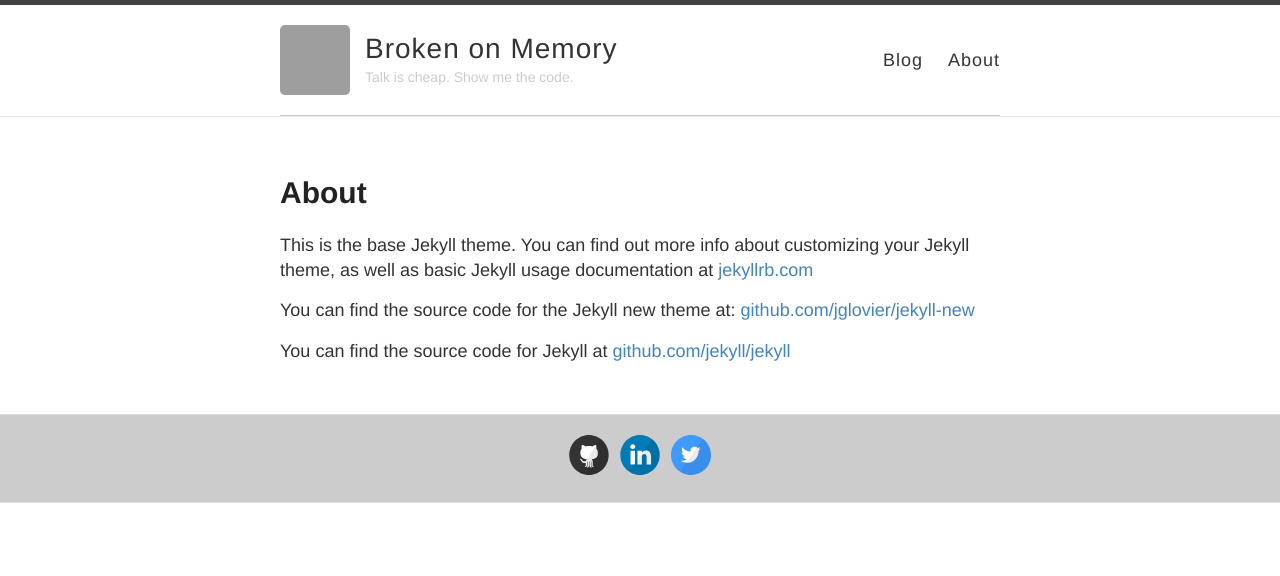
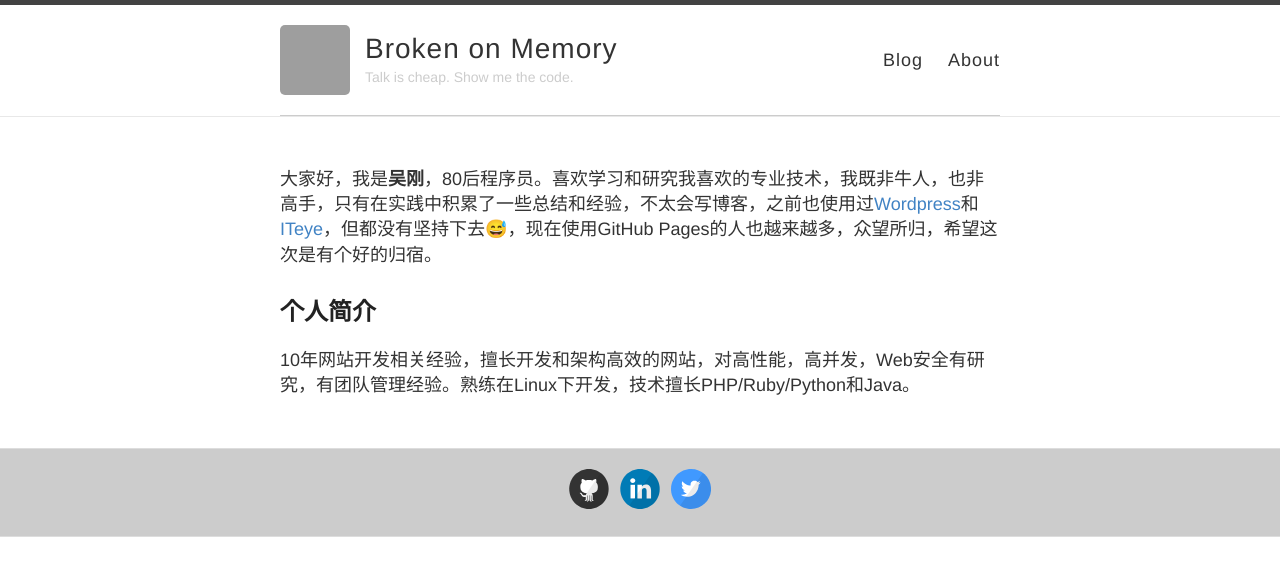
Before and after one commit to gokure/gokure.github.io, a Jekyll site: the page built from about.md, in a window 1280 px wide. Shown: the top 576 px of the page. Built offline with Jekyll 4.4.1, drawn with Linux system fonts in a browser that asks for light colours; emoji names are drawn with the system emoji font; grey boxes are pictures that could not be loaded.

Commit message:
Updates about page.

```diff
--- a/_layouts/page.html
+++ b/_layouts/page.html
@@ -4,7 +4,7 @@ layout: default
 
 <article class="page">
 
-  <h1>{{ page.title }}</h1>
+  {{ if page.title }}<h1>{{ page.title }}</h1>{{ endif }}
 
   <div class="entry">
     {{ content }}
--- a/about.md
+++ b/about.md
@@ -1,11 +1,10 @@
 ---
 layout: page
-title: About
 permalink: /about/
 ---
 
-This is the base Jekyll theme. You can find out more info about customizing your Jekyll theme, as well as basic Jekyll usage documentation at [jekyllrb.com](http://jekyllrb.com/)
+大家好，我是**吴刚**，80后程序员。喜欢学习和研究我喜欢的专业技术，我既非牛人，也非高手，只有在实践中积累了一些总结和经验，不太会写博客，之前也使用过[Wordpress](http://gokure.wordpress.com/)和[ITeye](http://ggtalk.iteye.com/)，但都没有坚持下去:sweat_smile:，现在使用GitHub Pages的人也越来越多，众望所归，希望这次是有个好的归宿。
 
-You can find the source code for the Jekyll new theme at: [github.com/jglovier/jekyll-new](https://github.com/jglovier/jekyll-new)
+## 个人简介
 
-You can find the source code for Jekyll at [github.com/jekyll/jekyll](https://github.com/jekyll/jekyll)
+10年网站开发相关经验，擅长开发和架构高效的网站，对高性能，高并发，Web安全有研究，有团队管理经验。熟练在Linux下开发，技术擅长PHP/Ruby/Python和Java。
```
